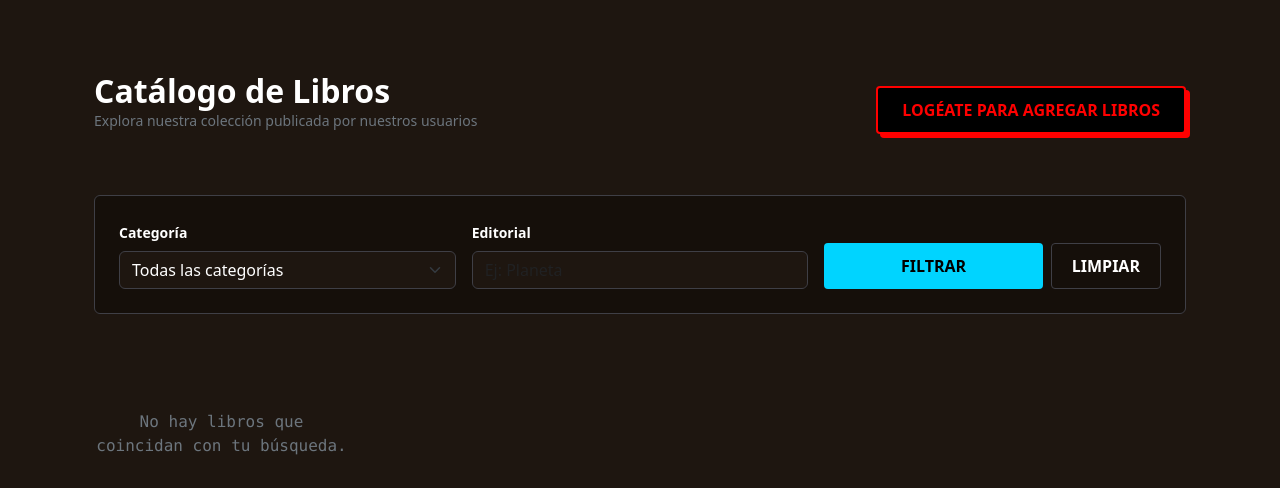
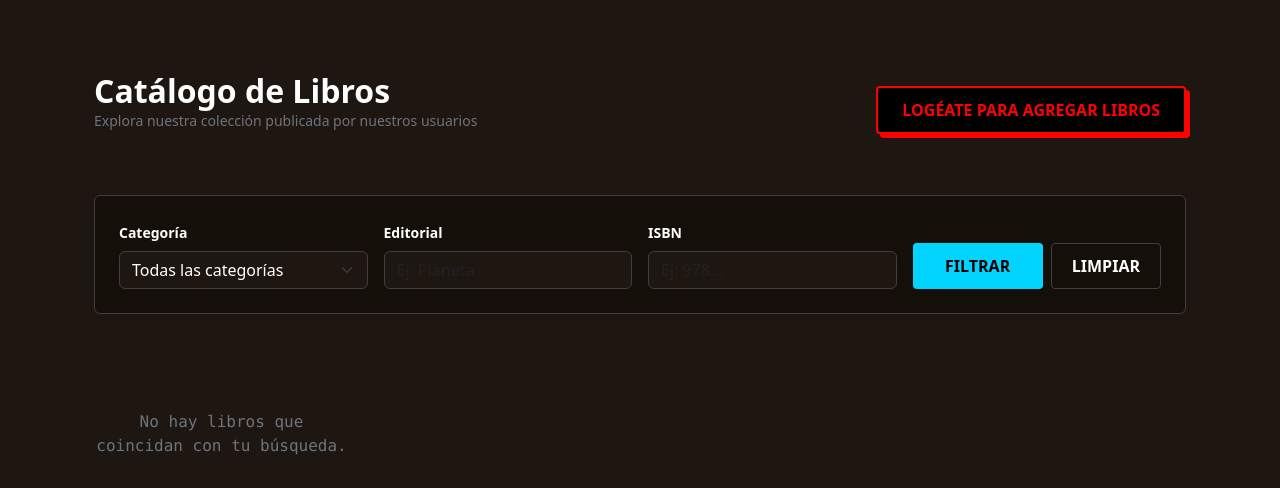
Before and after one commit to Nixozx/ProyectoDjangoLibreria, a Django app: page /catalog/ in a window 1280 px wide. Shown: the part 67-555 px from the top of the page. Run offline with Django 5.2, Linux system fonts and the light colour scheme; data that the repository does not hold is empty.

Commit message:
Fitro de ISBN añadido

```diff
--- a/core/settings.py
+++ b/core/settings.py
@@ -121,3 +121,4 @@ MEDIA_ROOT = BASE_DIR / 'media'
 LOGIN_URL = 'login'
 LOGIN_REDIRECT_URL = 'home'
 LOGOUT_REDIRECT_URL = 'home'
+DEFAULT_AUTO_FIELD = 'django.db.models.BigAutoField'
--- a/core_app/templates/core/catalog.html
+++ b/core_app/templates/core/catalog.html
@@ -23,7 +23,7 @@
 
         <div class="filter-section p-4 mb-5 rounded" style="background-color: #150F0A; border: 1px solid #3f3f46;">
             <form method="GET" class="row g-3 align-items-end">
-                <div class="col-md-4">
+                <div class="col-md-3">
                     <label class="text-white small fw-bold mb-2">Categoría</label>
                     <select name="categoria" class="form-select filter-input">
                         <option value="">Todas las categorías</option>
@@ -34,11 +34,15 @@
                         {% endfor %}
                     </select>
                 </div>
-                <div class="col-md-4">
+                <div class="col-md-3">
                     <label class="text-white small fw-bold mb-2">Editorial</label>
                     <input type="text" name="editorial" class="form-control filter-input" placeholder="Ej: Planeta" value="{{ editorial_query|default:'' }}">
                 </div>
-                <div class="col-md-4 d-flex gap-2">
+                <div class="col-md-3">
+                    <label class="text-white small fw-bold mb-2">ISBN</label>
+                    <input type="text" name="isbn" class="form-control filter-input" placeholder="Ej: 978..." value="{{ isbn_query|default:'' }}">
+                </div>
+                <div class="col-md-3 d-flex gap-2">
                     <button type="submit" class="btn-filter-action flex-grow-1">FILTRAR</button>
                     <a href="{% url 'catalog' %}" class="btn-filter-clear">LIMPIAR</a>
                 </div>
@@ -65,7 +69,9 @@
 
                     <div class="mb-3">
                         {% if libro.categoria %}
-                            <span class="badge" style="background-color: {{ libro.categoria.color }};">{{ libro.categoria.nombre }}</span>
+                            <span class="badge" style="background-color: {{ libro.categoria.color }};">
+                                {{ libro.categoria.nombre }}
+                            </span>
                         {% else %}
                             <span class="badge bg-secondary">Sin categoría</span>
                         {% endif %}
@@ -139,7 +145,7 @@
     .filter-input { background-color: #1e1610 !important; border: 1px solid #3f3f46 !important; color: white !important; }
     .filter-input:focus { border-color: #00d4ff !important; box-shadow: none; }
     .btn-filter-action { background-color: #00d4ff; border: none; font-weight: 800; padding: 10px; border-radius: 4px; color: #000; }
-    .btn-filter-clear { background-color: transparent; border: 1px solid #3f3f46; color: #fff; padding: 10px 20px; border-radius: 4px; text-decoration: none; font-weight: 600; }
+    .btn-filter-clear { background-color: transparent; border: 1px solid #3f3f46; color: #fff; padding: 10px 20px; border-radius: 4px; text-decoration: none; font-weight: 600; text-align: center; }
     .btn-filter-clear:hover { background-color: #3f3f46; color: #fff; }
 
     .btn-login-red { background-color: #000000; color: #ff0000 !important; padding: 10px 24px; border: 2px solid #ff0000; border-radius: 4px; text-decoration: none; font-weight: 800; box-shadow: 4px 4px 0px #ff0000; transition: 0.2s ease; text-transform: uppercase; }
@@ -150,7 +156,7 @@
     .card-author-name { color: #00d4ff; font-size: 0.85rem; font-weight: 500; }
     .card-badge { position: absolute; top: 12px; right: 12px; background: rgba(0,0,0,0.8); color: #39ff14; padding: 4px 12px; border-radius: 8px; border: 1px solid #39ff14; font-weight: 800; }
     .custom-modal { background-color: #150F0A !important; border: 1px solid #3f3f46 !important; border-radius: 20px; }
-    .btn-ruina-close { background-color: #fff; color: #000; font-weight: 900; padding: 12px; border-radius: 4px; box-shadow: 5px 5px 0px #000; }
+    .btn-ruina-close { background-color: #fff; color: #000; font-weight: 900; padding: 12px; border-radius: 4px; box-shadow: 5px 5px 0px #000; border: none; }
     .btn-catalog-add-border { background-color: #fff; color: #000 !important; padding: 10px 24px; border: 2px solid #000; border-radius: 4px; text-decoration: none; font-weight: 800; box-shadow: 4px 4px 0px #000; }
     .btn-view-details { background-color: #2e2e33; color: #fff; border: 1px solid #3f3f46; font-weight: bold; }
 </style>
--- a/core_app/views.py
+++ b/core_app/views.py
@@ -20,6 +20,7 @@ def catalog(request):
 
     categoria_id = request.GET.get('categoria')
     editorial_query = request.GET.get('editorial')
+    isbn_query = request.GET.get('isbn', '')
 
 
     if categoria_id:
@@ -29,12 +30,17 @@ def catalog(request):
 
         libros_db = libros_db.filter(editorial__icontains=editorial_query)
 
+    if isbn_query:
+
+        libros_db = libros_db.filter(isbn__icontains=isbn_query)
+
 
     return render(request, "core/catalog.html", {
         "libros": libros_db,
         "categorias": categorias,
         "categoria_seleccionada": categoria_id,
-        "editorial_query": editorial_query
+        "editorial_query": editorial_query,
+        'isbn_query': isbn_query,
     })
 
 def register(request):
```
